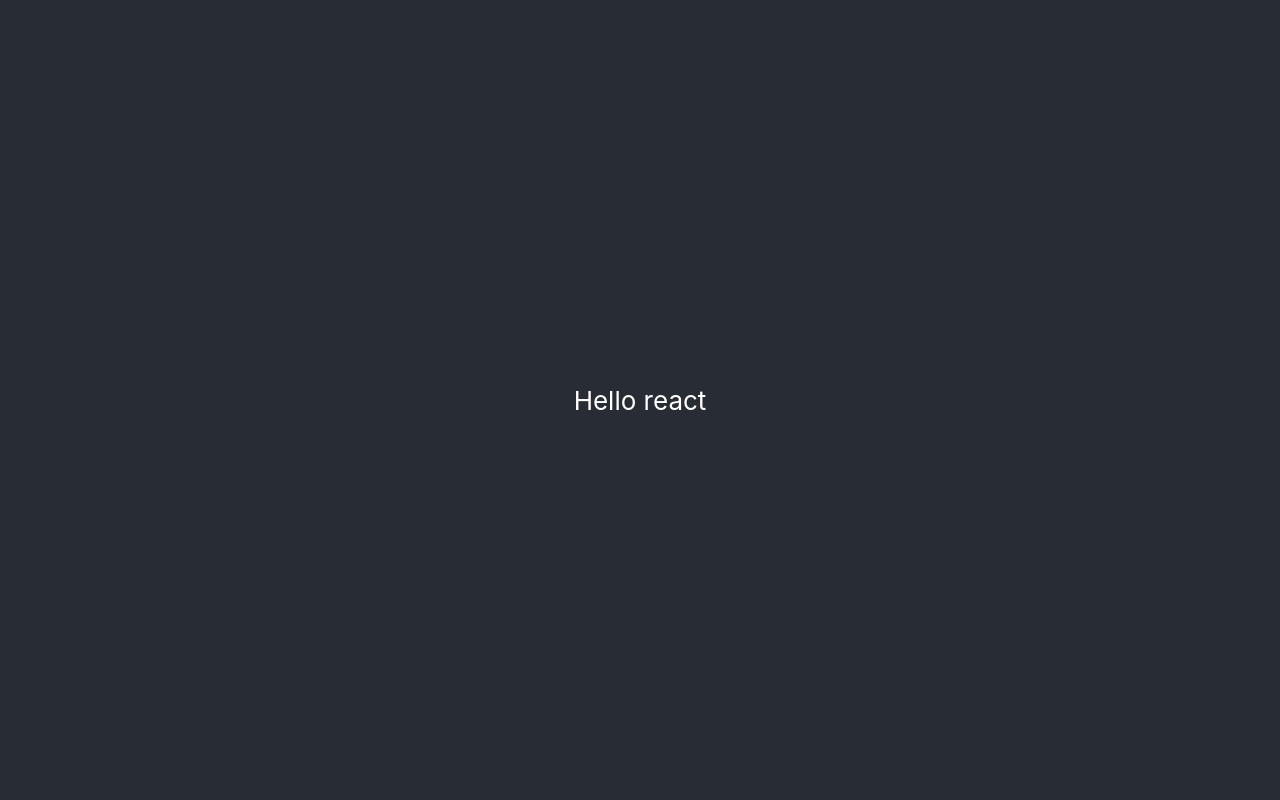
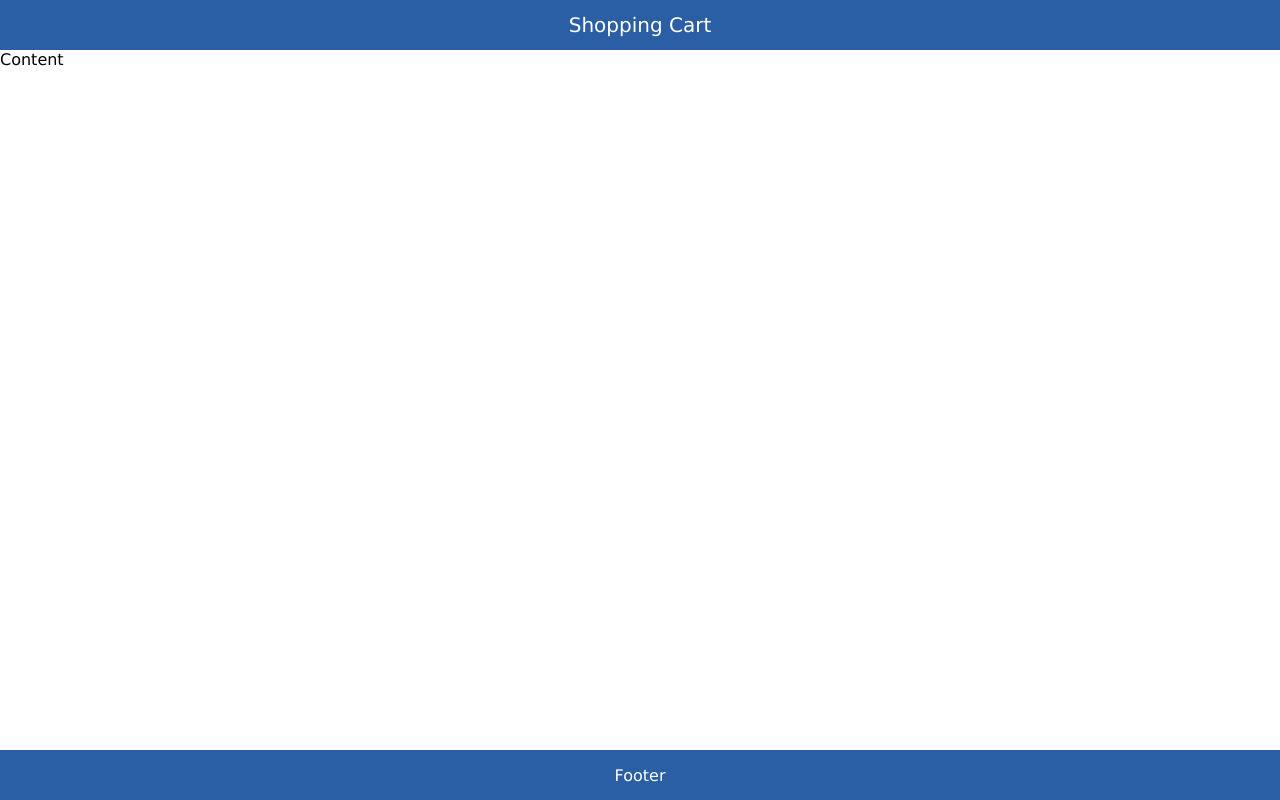
Before and after one commit to sameh20/react-shopping-cart, a React (Create React App) app in the folder client/: page / in a window 1280 px wide. Built offline with nearby package versions, Linux system fonts and the light colour scheme.

Commit message:
header component

```diff
--- a/client/gulpfile.js
+++ b/client/gulpfile.js
@@ -4,5 +4,5 @@
 
 
 gulp.task('sass', async function(){
-    gulp.src('src/*.scss').pipe(sass()).pipe(gulp.dest('src/css'))
+    gulp.src('src/components/**/*.scss').pipe(sass()).pipe(gulp.dest('src/css'))
 })
--- a/client/src/App.css
+++ /dev/null
@@ -1,38 +0,0 @@
-.App {
-  text-align: center;
-}
-
-.App-logo {
-  height: 40vmin;
-  pointer-events: none;
-}
-
-@media (prefers-reduced-motion: no-preference) {
-  .App-logo {
-    animation: App-logo-spin infinite 20s linear;
-  }
-}
-
-.App-header {
-  background-color: #282c34;
-  min-height: 100vh;
-  display: flex;
-  flex-direction: column;
-  align-items: center;
-  justify-content: center;
-  font-size: calc(10px + 2vmin);
-  color: white;
-}
-
-.App-link {
-  color: #61dafb;
-}
-
-@keyframes App-logo-spin {
-  from {
-    transform: rotate(0deg);
-  }
-  to {
-    transform: rotate(360deg);
-  }
-}
--- a/client/src/App.js
+++ b/client/src/App.js
@@ -1,11 +1,13 @@
-import './App.css';
+import React from 'react';
+
+import Header from './components/Header/Header.js';
 
 function App() {
   return (
-    <div className="App">
-      <header className="App-header">
-        Hello react
-      </header>
+    <div className="layout">
+    <Header/>
+      <main>Content</main>
+      <footer>Footer</footer>
     </div>
   );
 }
--- /dev/null
+++ b/client/src/components/Header/Header.js
@@ -0,0 +1,12 @@
+import React from "react";
+import "../../css/Header/Header.css"
+
+function Header () {
+    return(
+        <header>
+    Shopping Cart
+        </header>
+    )
+
+}
+export default Header
--- /dev/null
+++ b/client/src/components/Header/Header.scss
@@ -0,0 +1,10 @@
+header{
+    grid-area: "header";
+    background-color: #2a5ea5;
+    display: flex;
+    justify-content: center;
+    align-items: center;
+    font-size: 20px;
+    font-weight: 500;
+    color: #fff;
+  }
--- /dev/null
+++ b/client/src/css/Header/Header.css
@@ -0,0 +1,10 @@
+header {
+  grid-area: "header";
+  background-color: #2a5ea5;
+  display: flex;
+  justify-content: center;
+  align-items: center;
+  font-size: 20px;
+  font-weight: 500;
+  color: #fff;
+}
--- a/client/src/css/index.css
+++ /dev/null
@@ -1,3 +0,0 @@
-p {
-  color: red;
-}
--- a/client/src/index.css
+++ b/client/src/index.css
@@ -1,13 +1,35 @@
-body {
+
+*{
   margin: 0;
-  font-family: -apple-system, BlinkMacSystemFont, 'Segoe UI', 'Roboto', 'Oxygen',
-    'Ubuntu', 'Cantarell', 'Fira Sans', 'Droid Sans', 'Helvetica Neue',
-    sans-serif;
-  -webkit-font-smoothing: antialiased;
-  -moz-osx-font-smoothing: grayscale;
+  padding: 0;
+  box-sizing: border-box;
+  font-family: Verdana, Geneva, Tahoma, sans-serif;
 }
 
-code {
-  font-family: source-code-pro, Menlo, Monaco, Consolas, 'Courier New',
-    monospace;
+#root{
+  height: 100vh;
 }
+.layout{
+  display: grid;
+  grid-template-areas:
+  "header",
+  "main",
+  "footer";
+  height: 100%;
+  grid-template-rows: 50px 1fr   50px;
+}
+
+
+main{
+  grid-area: 'main';
+}
+footer{
+  grid-area: 'footer';
+  background-color: #2a5ea5;
+  display: flex;
+  justify-content: center;
+  align-items: center;
+  font-weight: 200;
+  color: #fff;
+
+}
```
Also changed, not shown: client/src/setupTests.js (deleted, +0 -5 lines), 1 other file (tests, documents, lock files or other folders).
